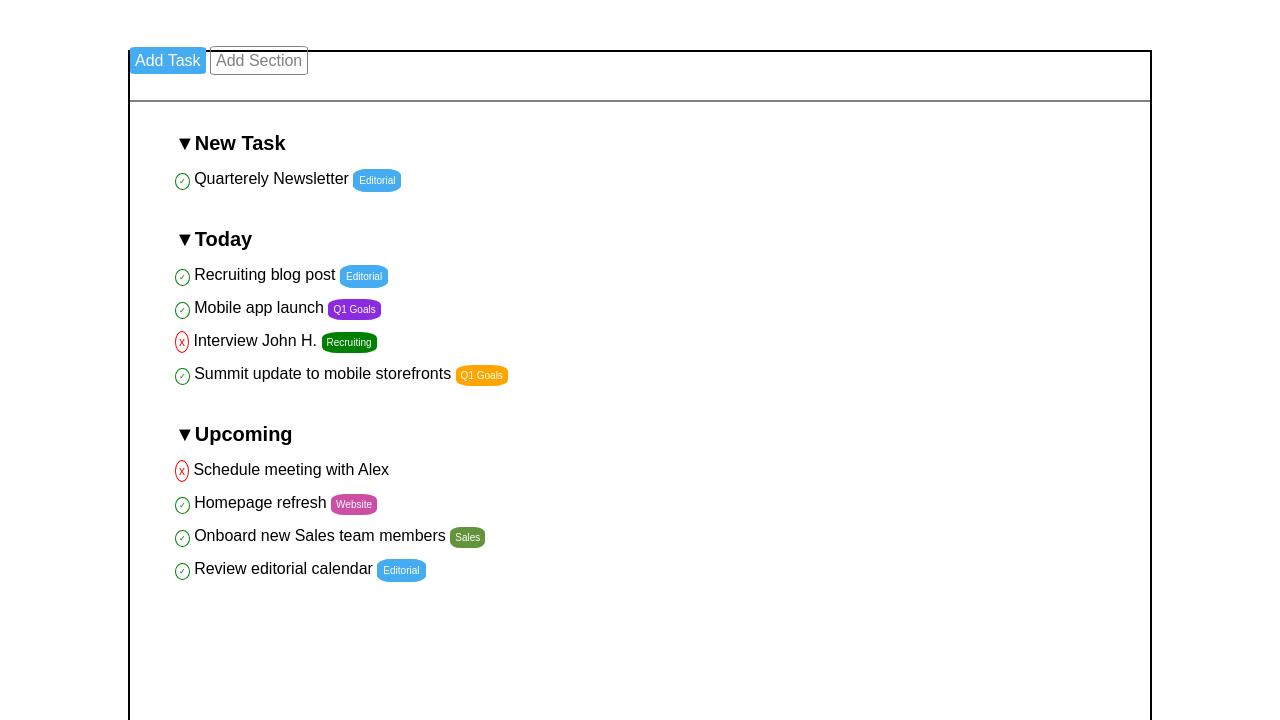
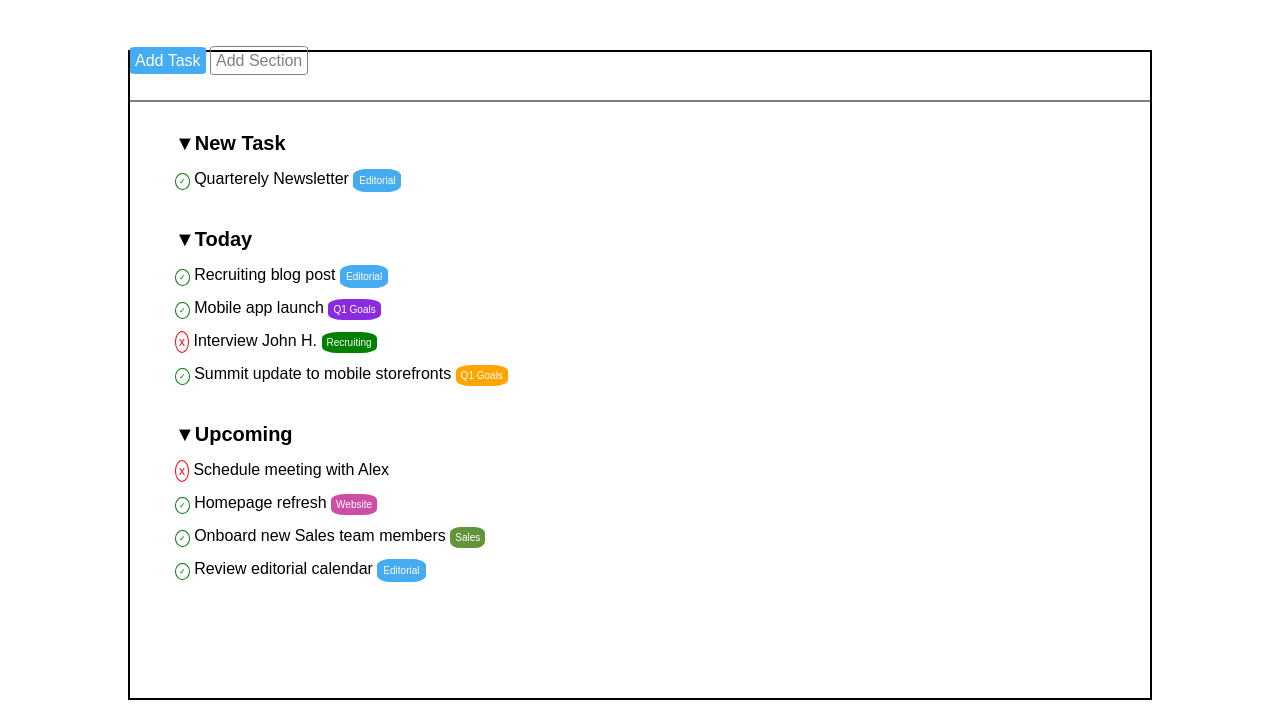
Before and after one commit to TeoFanta99/html-css-toboolist, a plain HTML site: page index.html in a window 1280 px wide. Shown: the part 80-800 px from the top of the page. Drawn offline with Linux system fonts and the light colour scheme.

Commit message:
riorganizzazione css

```diff
--- a/style/style.css
+++ b/style/style.css
@@ -3,6 +3,7 @@
     margin: 0;
     padding: 0;
     box-sizing: border-box;
+    background-color: (0,0,0,0);
 }
 
 :root {
@@ -26,7 +27,7 @@ header {
 /* stili prima linea + 2 bottoni */
 #big-container {
     width: 80%;
-    height: 825px;
+    height: 650px;
     margin-top: 50px;
     margin-left: auto;
     margin-right: auto;
@@ -68,6 +69,10 @@ h4 {
     font-size: 20px;
 }
 
+#today, #upcoming {
+    padding-top: 40px;
+}
+
 .lines {
     padding-top: 15px;
 }
@@ -90,12 +95,16 @@ h4 {
     font-size: 12px;
 }
 
+
+
+/* stili bottoni colorati */
 .bottone {
     border-radius: 30%;
     padding: 5px;
     color: white;
     font-size: 10px;
 }
+
 
 #editorial {
     background-color: #46ACF1;
@@ -126,7 +135,3 @@ h4 {
     background-color: rgb(99, 148, 60);
     border: rgb(99, 148, 60);
 }
-
-#today, #upcoming {
-    padding-top: 40px;
-}
```
